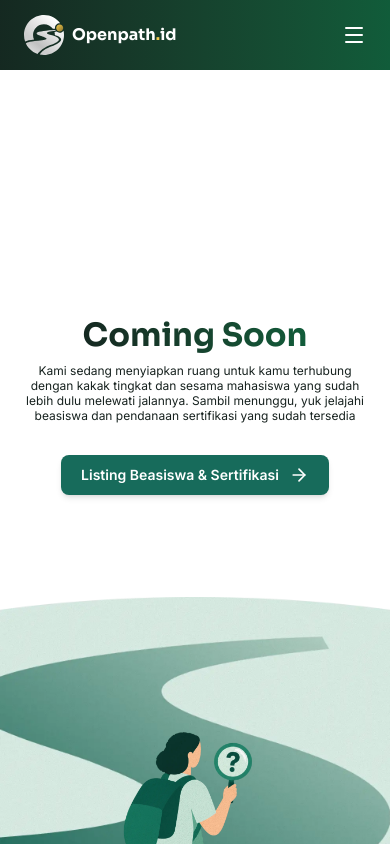
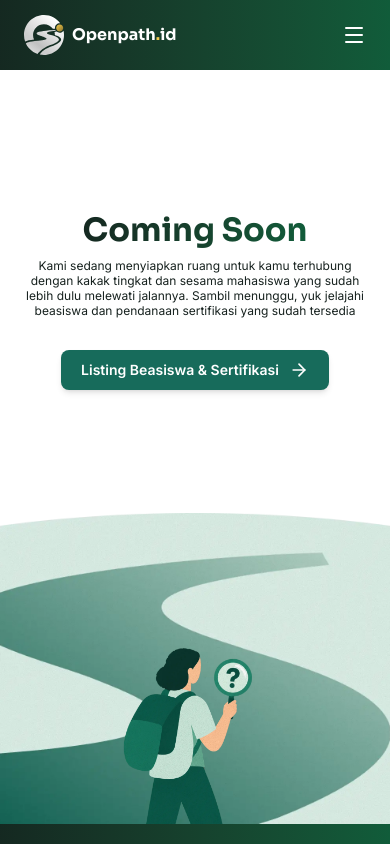
Before and after one commit to Openpath-id/openpath-website, a Next.js app: page /peer-mentoring in a window 390 px wide. Shown: the top 844 px of the page. Built offline with nearby package versions, Linux system fonts and the light colour scheme.

Commit message:
fix: responsiveness in peer mentoring & error page

```diff
--- a/src/app/peer-mentoring/page.tsx
+++ b/src/app/peer-mentoring/page.tsx
@@ -7,7 +7,7 @@ export default function PeerMentoringPage() {
   return (
     <div className="relative w-full overflow-hidden bg-white flex flex-col items-center justify-between min-h-[calc(100vh-90px)]">
       {/* Text & Button Container */}
-      <div className="relative z-10 w-full flex flex-col items-center text-center pt-[245px] pb-[413px] px-6 md:px-16 md:pt-[230px] md:pb-[520px] lg:px-[120px] 2xl:px-[300px] 2xl:pt-[221px] 2xl:pb-[723px]">
+      <div className="relative z-10 w-full flex flex-col items-center text-center pt-[140px] pb-[260px] px-6 md:px-16 md:pt-[160px] md:pb-[300px] lg:px-[120px] lg:pt-[180px] lg:pb-[340px] 2xl:px-[300px] 2xl:pt-[190px] 2xl:pb-[380px]">
         {/* Texts & Button Wrapper: gap 32px */}
         <div className="flex flex-col items-center gap-8 max-w-[840px]">
           {/* Texts Section: gap 8px on mobile, gap 16px on desktop */}
@@ -32,7 +32,7 @@ export default function PeerMentoringPage() {
 
           {/* Action Button: gap to arrow right 10px */}
           <Link
-            href="/listing"
+            href="/list"
             className="inline-flex items-center gap-[10px] bg-[#176B5B] hover:bg-[#145d4f] active:scale-95 transition-all text-white px-5 py-[10px] lg:px-6 lg:py-3 rounded-[8px] font-Inter text-[14px] lg:text-[16px] font-semibold leading-[18px] lg:tracking-[-0.16px] shadow-md"
           >
             <span>Listing Beasiswa &amp; Sertifikasi</span>
--- a/src/components/ErrorPageLayout.tsx
+++ b/src/components/ErrorPageLayout.tsx
@@ -23,7 +23,7 @@ export default function ErrorPageLayout({
   return (
     <div className="relative w-full overflow-hidden bg-white flex flex-col items-center justify-between min-h-[calc(100vh-90px)]">
       {/* Text & Button Container */}
-      <div className="relative z-10 w-full flex flex-col items-center text-center pt-[180px] pb-[380px] px-6 md:px-16 md:pt-[200px] md:pb-[480px] lg:px-[120px] 2xl:px-[300px] 2xl:pt-[190px] 2xl:pb-[680px]">
+      <div className="relative z-10 w-full flex flex-col items-center text-center pt-[130px] pb-[240px] px-6 md:px-16 md:pt-[150px] md:pb-[280px] lg:px-[120px] lg:pt-[170px] lg:pb-[320px] 2xl:px-[300px] 2xl:pt-[180px] 2xl:pb-[360px]">
         {/* Texts & Button Wrapper: gap 32px */}
         <div className="flex flex-col items-center gap-8 max-w-[840px]">
           {/* Texts Section */}
```
